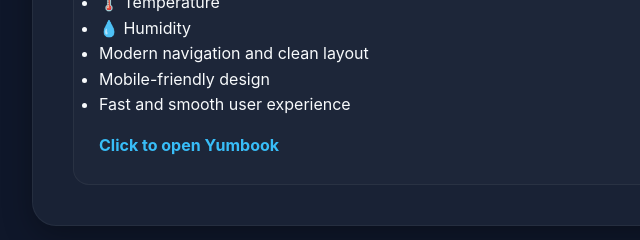
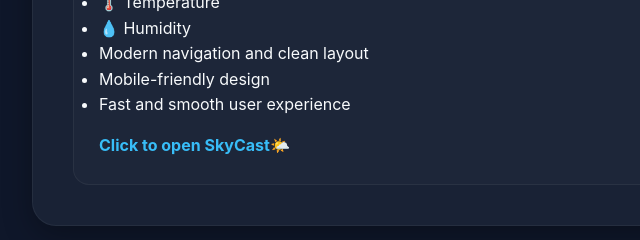
Before and after one commit to khushdeep3338beai25-commits/personal-portfolio-website, a plain HTML site: page index.html in a window 1280 px wide. Shown: the part 3940-4180 px from the top of the page, 158-798 px from the left. Drawn offline with Linux system fonts and the light colour scheme.

Commit message:
Update index.html

```diff
--- a/index.html
+++ b/index.html
@@ -163,7 +163,7 @@
                     <li>Fast and smooth user experience</li>
                 </ul>
             </p>
-            <a href="https://yum-book-delta.vercel.app" target="_blank">Click to open Yumbook</a>
+            <a href="https://sky-cast-three-zeta.vercel.app" target="_blank">Click to open SkyCast🌤️</a>
         </article>
 
      </section>
```
